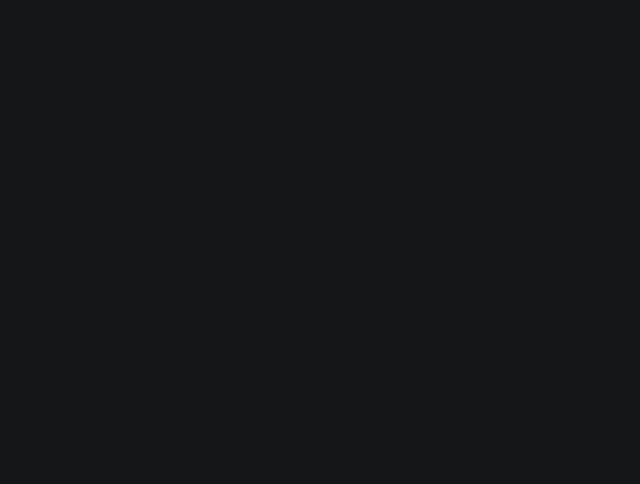
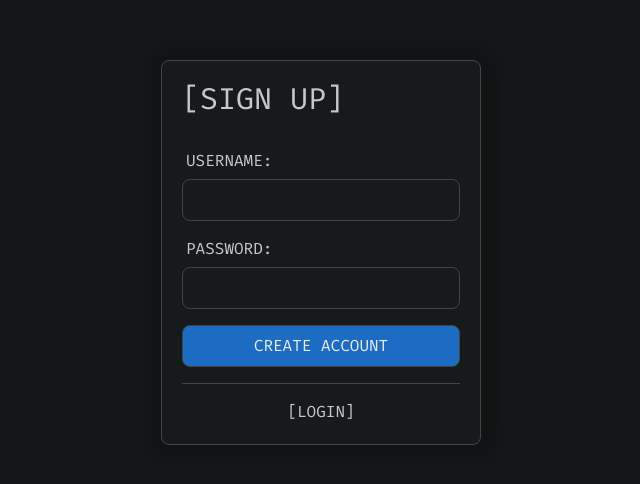
Before and after one commit to JannikNickel/NoteBin, a React (Vite) app in the folder frontend/: page /signup in a window 1280 px wide. Before the commit this address had no page. Shown: the part 148-632 px from the top of the page, without its empty margins (319-959 px from the left). Built offline with nearby package versions, Linux system fonts and the light colour scheme.

Commit message:
Signup login switch

```diff
--- a/frontend/src/App.tsx
+++ b/frontend/src/App.tsx
@@ -10,7 +10,8 @@ const App: React.FC = () => {
             <Routes>
                 <Route path="/" element={<UploadPage />} />
                 <Route path="/note/:id" element={<NotePage />} />
-                <Route path="/login" element={<LoginPage />} />
+                <Route path="/login" element={<LoginPage isSignup={false} />} />
+                <Route path="/signup" element={<LoginPage isSignup={true} />} />
             </Routes>
         </Router>
     )
--- a/frontend/src/css/login.css
+++ b/frontend/src/css/login.css
@@ -35,7 +35,6 @@
   border-radius: 0.5rem;
   display: block;
   margin: 0 auto;
-  font-size: 1rem;
 }
 
 .separator {
--- a/frontend/src/pages/LoginPage.tsx
+++ b/frontend/src/pages/LoginPage.tsx
@@ -1,22 +1,33 @@
 import "../css/login.css";
 import React, { useState } from "react";
+import { useNavigate } from "react-router-dom";
 
-const LoginPage: React.FC = () => {
+interface LoginPageProps {
+    isSignup: boolean;
+}
+
+const LoginPage: React.FC<LoginPageProps> = ({ isSignup }) => {
     const [username, setUsername] = useState("");
     const [password, setPassword] = useState("");
+    const [confirmPassword, setConfirmPassword] = useState("");
+    const navigate = useNavigate();
 
     const handleSubmit = (e: React.FormEvent) => {
         e.preventDefault();
         //TODO
     };
 
+    const handleSignupSwitch = () => {
+        navigate(isSignup ? "/login" : "/signup");
+    };
+
     return (
         <div className="flex justify-center items-center h-screen">
             <div className="form-container w-80 p-5 bg-secondary-default rounded-lg">
                 <form onSubmit={handleSubmit}>
-                    <p className="w-full mb-8 text-3xl">[LOGIN]</p>
+                    <p className="w-full mb-8 text-3xl select-none">{isSignup ? "[SIGN UP]" : "[LOGIN]"}</p>
                     <div className="form-group">
-                        <label htmlFor="username">USERNAME:</label>
+                        <label className="select-none" htmlFor="username">USERNAME:</label>
                         <input
                             className="secondary"
                             type="text"
@@ -26,7 +37,7 @@ const LoginPage: React.FC = () => {
                             required />
                     </div>
                     <div className="form-group">
-                        <label htmlFor="password">PASSWORD:</label>
+                        <label className="select-none" htmlFor="password">PASSWORD:</label>
                         <input
                             className="secondary"
                             type="password"
@@ -35,11 +46,28 @@ const LoginPage: React.FC = () => {
                             onChange={(e) => setPassword(e.target.value)}
                             required />
                     </div>
+                    {isSignup && password && (
+                        <div className="form-group">
+                            <label className="select-none" htmlFor="confirmPassword">CONFIRM PASSWORD:</label>
+                            <input
+                                className="secondary"
+                                type="password"
+                                id="confirmPassword"
+                                value={confirmPassword}
+                                onChange={(e) => setConfirmPassword(e.target.value)}
+                                required />
+                        </div>
+                    )}
                     <div className="form-group">
-                        <button className="primary" type="submit">LOGIN</button>
+                        <button className="primary" type="submit">{isSignup ? "CREATE ACCOUNT" : "LOGIN"}</button>
                     </div>
                     <div className="separator" />
-                    <button className="text-button secondary center" type="button">[CREATE ACCOUNT]</button>
+                    <button
+                        className="text-button secondary center"
+                        type="button"
+                        onClick={handleSignupSwitch}>
+                        {isSignup ? "[LOGIN]" : "[CREATE ACCOUNT]"}
+                    </button>
                 </form>
             </div>
         </div>
```
